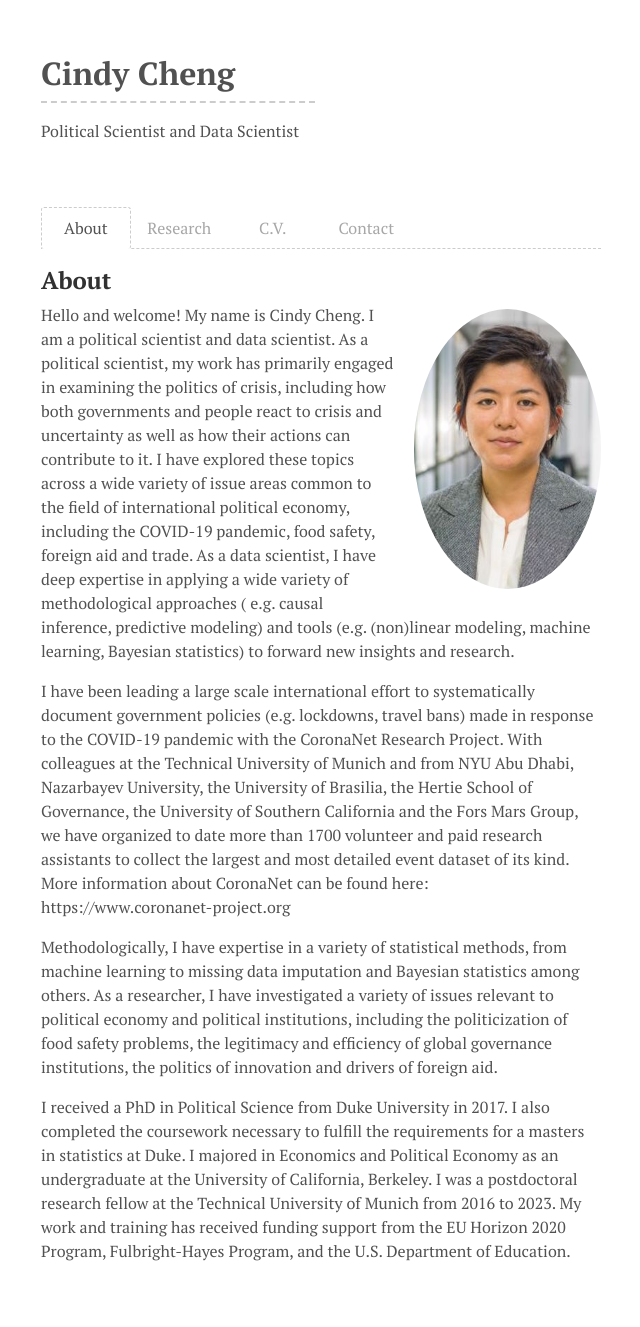
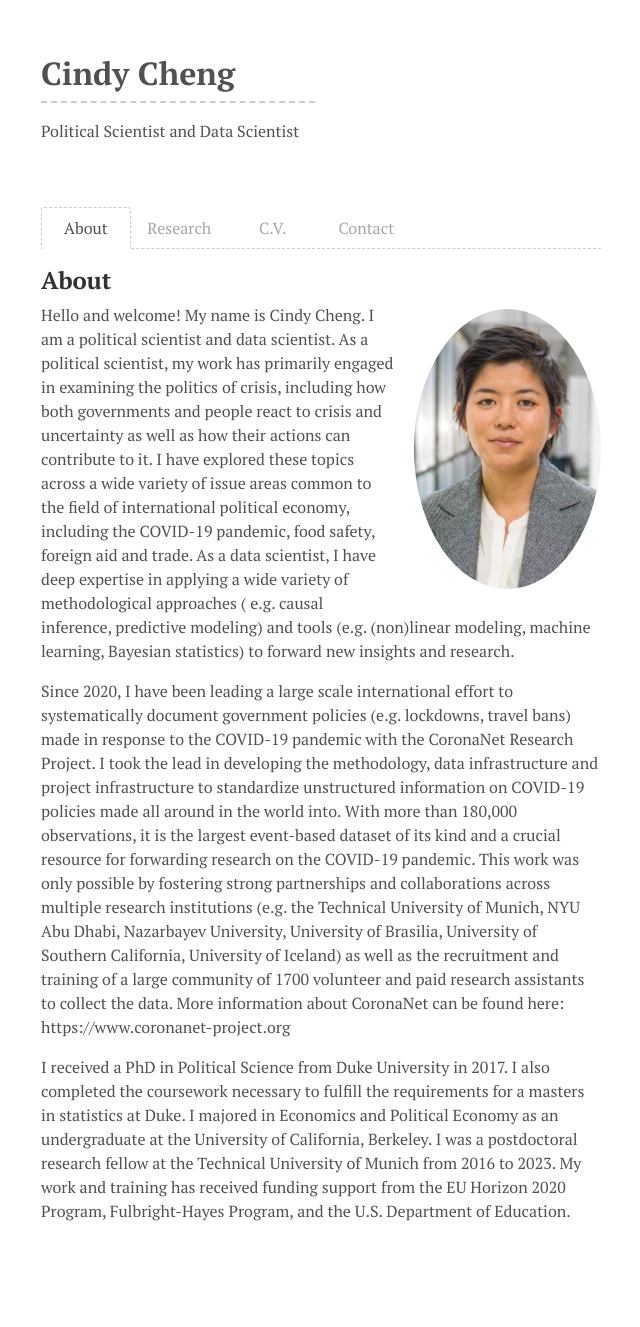
Before and after one commit to cindyyawencheng/cindyyawencheng.github.io, a Jekyll site: the page built from index.html, in a window 1280 px wide. Shown: the whole page, without its empty margins (319-959 px from the left). Built offline with Jekyll 4.4.1, drawn with Linux system fonts in a browser that asks for light colours; after the commit the page ends 1287 px from its top, so only the background shows below that.

Commit message:
Update home-about.md

```diff
--- a/_includes/content/home-about.md
+++ b/_includes/content/home-about.md
@@ -3,9 +3,6 @@
 
 Hello and welcome! My name is Cindy Cheng. I am a political scientist and data scientist.  As a political scientist, my work has primarily engaged in examining the politics of crisis, including how both governments and people react to crisis and uncertainty as well as how their actions can contribute to it. I have explored these topics across a wide variety of issue areas common to the field of international political economy, including the COVID-19 pandemic, food safety, foreign aid and trade.  As a data scientist, I have deep expertise in applying a wide variety of methodological approaches ( e.g. causal inference, predictive modeling) and tools (e.g. (non)linear modeling, machine learning, Bayesian statistics) to forward new insights and research.
 
-I have been leading a large scale international effort to systematically document government policies (e.g. lockdowns, travel bans) made in response to the COVID-19 pandemic with the CoronaNet Research Project. With colleagues at the Technical University of Munich and from NYU Abu Dhabi, Nazarbayev University, the University of Brasilia, the Hertie School of Governance, the University of Southern California and the Fors Mars Group, we have organized to date more than 1700 volunteer and paid research assistants to collect the largest and most detailed event dataset of its kind. More information about CoronaNet can be found here: https://www.coronanet-project.org
-
-Methodologically, I have expertise in a variety of statistical methods, from machine learning to missing data imputation and Bayesian statistics among others. As a researcher, I have investigated a variety of issues relevant to political economy and political institutions, including the politicization of food safety problems, the legitimacy and efficiency of global governance institutions, the politics of innovation and drivers of foreign aid.
-
+Since 2020, I have been leading a large scale international effort to systematically document government policies (e.g. lockdowns, travel bans) made in response to the COVID-19 pandemic with the CoronaNet Research Project. I took the lead in developing the methodology, data infrastructure and project infrastructure to standardize unstructured information on COVID-19 policies made all around in the world into. With more than 180,000 observations, it is the largest event-based dataset of its kind and a crucial resource for forwarding research on the COVID-19 pandemic. This work was only possible by fostering strong partnerships and collaborations across multiple research institutions (e.g. the Technical University of Munich, NYU Abu Dhabi, Nazarbayev University, University of Brasilia, University of Southern California,  University of Iceland) as well as the recruitment and training of a large community of 1700 volunteer and paid research assistants to collect the data.  More information about CoronaNet can be found here: https://www.coronanet-project.org
 
 I received a PhD in Political Science from Duke University in 2017. I also completed the coursework necessary to fulfill the requirements for a masters in statistics at Duke. I majored in Economics and Political Economy as an undergraduate at the University of California, Berkeley. I was a postdoctoral research fellow at the Technical University of Munich from 2016 to 2023. My work and training has received funding support from the EU Horizon 2020 Program, Fulbright-Hayes Program, and the U.S. Department of Education.
```
